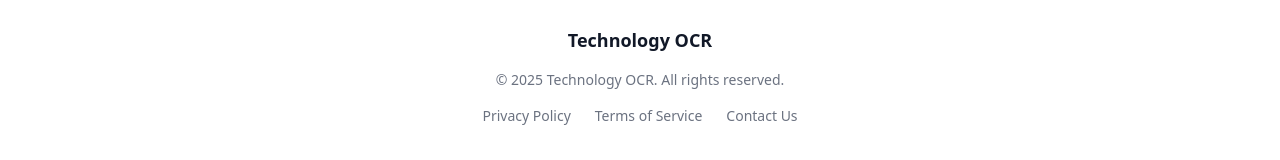
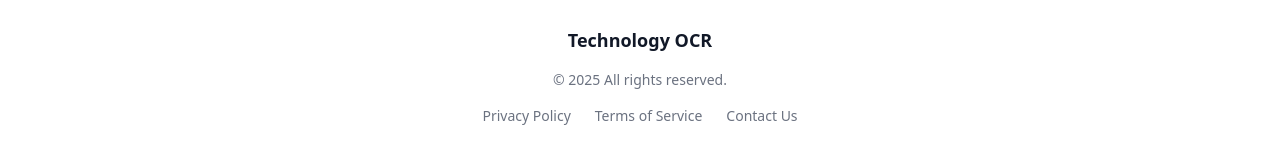
Before and after one commit to LiamSmith8866/SaasApp, a React (Vite) app: page / in a window 1280 px wide. Shown: the part 1201-1361 px from the top of the page. Built offline with nearby package versions, Linux system fonts and the light colour scheme; no server answers.

Commit message:
Update years again

```diff
--- a/src/pages/LandingPage.jsx
+++ b/src/pages/LandingPage.jsx
@@ -109,7 +109,7 @@ const LandingPage = () => {
         <div className="mb-4">
           <span className="font-bold text-gray-900 text-lg">Technology OCR</span>
         </div>
-        <p className="mb-4">© {new Date().getFullYear()} Technology OCR. All rights reserved.</p>
+        <p className="mb-4">© {new Date().getFullYear()} All rights reserved.</p>
         <div className="space-x-6">
           <Link to="/privacy" className="hover:text-blue-600 transition">Privacy Policy</Link>
           <Link to="/terms" className="hover:text-blue-600 transition">Terms of Service</Link>
```
